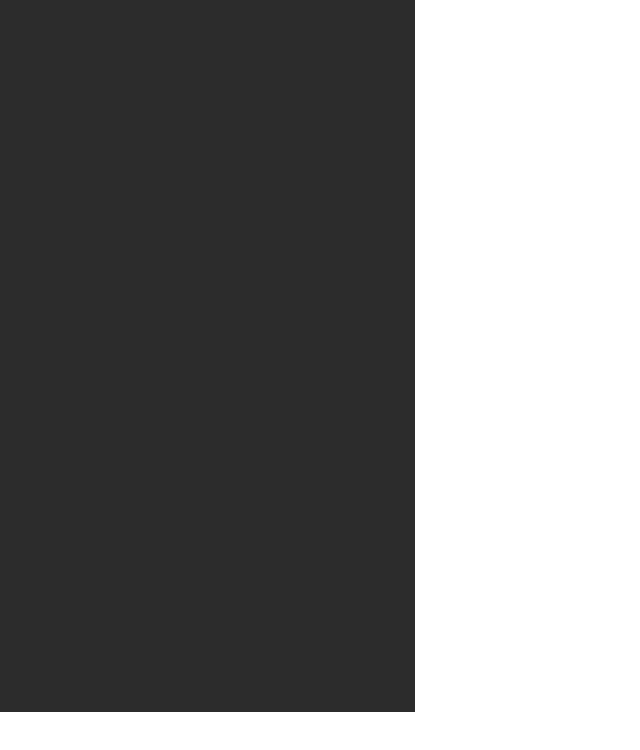
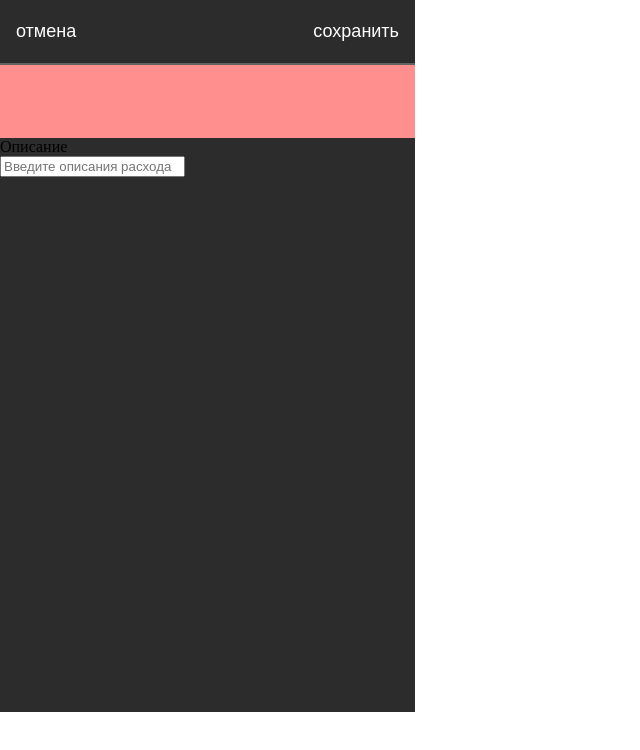
Before and after one commit to nikolajbotalov/Purse, a React (Create React App) app: page /paidpage in a window 1280 px wide. Shown: the top 750 px of the page, without its empty margins (0-640 px from the left). Built offline with nearby package versions, Linux system fonts and the light colour scheme.

Commit message:
add paid page and getbalance func

```diff
--- a/src/App.js
+++ b/src/App.js
@@ -1,7 +1,7 @@
 import React from 'react';
 import { Route } from 'react-router';
 
-import { BalancePage, HomePage, NewBalancePage } from './pages';
+import { BalancePage, HomePage, NewBalancePage, PaidPage } from './pages';
 
 const App = () => {
   return (
@@ -9,6 +9,7 @@
       <Route path="/" component={HomePage} exact />
       <Route path="/newbalance" component={NewBalancePage} exact />
       <Route path="/balancepage" component={BalancePage} />
+      <Route path="/paidpage" component={PaidPage} />
     </div>
   );
 };
--- a/src/components/BalanceItem.jsx
+++ b/src/components/BalanceItem.jsx
@@ -12,7 +12,6 @@
 
 BalanceItem.propTypes = {
   name: PropTypes.string,
-  balance: PropTypes.string,
 };
 
 export default BalanceItem;
--- a/src/pages/BalancePage.jsx
+++ b/src/pages/BalancePage.jsx
@@ -1,17 +1,30 @@
 import React from 'react';
 import { useSelector } from 'react-redux';
+import { Link } from 'react-router-dom';
 
-import { Header, BalanceBlock } from '../components';
+import { Header, BalanceBlock, BalanceItem } from '../components';
 
-const BalancePage = ({ balanceName }) => {
-  const balanceData = useSelector(({ balanceReducer }) => balanceReducer);
+const BalancePage = (props) => {
+  const balanceData = useSelector(({ balanceReducer }) => balanceReducer.balanceItem);
+  const balanceDetails = useSelector(({ balanceReducer }) => balanceReducer.costs);
+  const balanceName = props.history.location.pathname.substring(13);
 
-  console.log(balanceName);
+  const getBalance = (balance) => {
+    const bName = balance.find((bn) => (bn.balanceName === balanceName ? bn.balance : null));
+    return bName.balance;
+  };
 
   return (
     <div>
       <Header backBtnText="назад" prevPage="/" />
-      <BalanceBlock hideBtns={true} balance={balanceData.balanceItem.balance} />
+      <BalanceBlock hideBtns={true} balance={getBalance(balanceData)} />
+      {balanceDetails.map((item, index) => {
+        return (
+          <Link to="/paidpage" key={index}>
+            <BalanceItem name={item.paidItemName} balance={item.price} />
+          </Link>
+        );
+      })}
     </div>
   );
 };
--- a/src/pages/HomePage.jsx
+++ b/src/pages/HomePage.jsx
@@ -1,6 +1,6 @@
 import React from 'react';
 import { useSelector } from 'react-redux';
-import { Link } from 'react-router-dom';
+import { NavLink } from 'react-router-dom';
 
 import { HomeHeader, BalanceBlock, BalanceItem } from '../components';
 
@@ -13,9 +13,9 @@
       <BalanceBlock classname="home" balance={totalBalance} />
       {balanceItem.map((balance, index) => {
         return (
-          <Link to="/balancepage" key={index}>
+          <NavLink to={'/balancepage/' + balance.balanceName} key={index}>
             <BalanceItem name={balance.balanceName} balance={balance.balance} />
-          </Link>
+          </NavLink>
         );
       })}
     </div>
--- /dev/null
+++ b/src/pages/PaidPage.jsx
@@ -0,0 +1,18 @@
+import React from 'react';
+
+import { BalanceBlock, Header } from '../components';
+
+const PaidPage = () => {
+  return (
+    <div>
+      <Header backBtnText="отмена" saveBtnText="сохранить" prevPage="/" />
+      <BalanceBlock classname="cost" />
+      <div>
+        <p>Описание</p>
+        <input type="text" placeholder="Введите описания расхода" />
+      </div>
+    </div>
+  );
+};
+
+export default PaidPage;
--- a/src/pages/index.js
+++ b/src/pages/index.js
@@ -1,3 +1,4 @@
 export { default as BalancePage } from './BalancePage';
 export { default as HomePage } from './HomePage';
 export { default as NewBalancePage } from './NewBalancePage';
+export { default as PaidPage } from './PaidPage';
--- a/src/redux/reducers/balanceReducer.js
+++ b/src/redux/reducers/balanceReducer.js
@@ -1,7 +1,18 @@
 const ADD_BALANCE_ITEM = 'ADD_BALANCE_ITEM';
 
 const initialState = {
-  balanceItem: [],
+  balanceItem: [
+    {
+      balanceName: 'ВТБ',
+      balance: 2000,
+    },
+  ],
+  costs: [
+    {
+      paidItemName: 'Мобильная связь',
+      price: 150,
+    },
+  ],
   totalBalance: 0,
 };
 
--- a/src/scss/_variables.scss
+++ b/src/scss/_variables.scss
@@ -2,3 +2,5 @@
 $balance-bg: #33cc33;
 $balance-color-txt: #fff;
 $balance-block-border: #626262;
+$balance-bg-cost: #ff8f8f;
+$balance-bg-income: #21ff21;
--- a/src/scss/components/_balance-block.scss
+++ b/src/scss/components/_balance-block.scss
@@ -10,6 +10,14 @@
   &.home {
     justify-content: space-evenly;
     text-align: center;
+  }
+
+  &.cost {
+    background-color: $balance-bg-cost;
+  }
+
+  &.income {
+    background-color: $balance-bg-income;
   }
 
   span {
```
